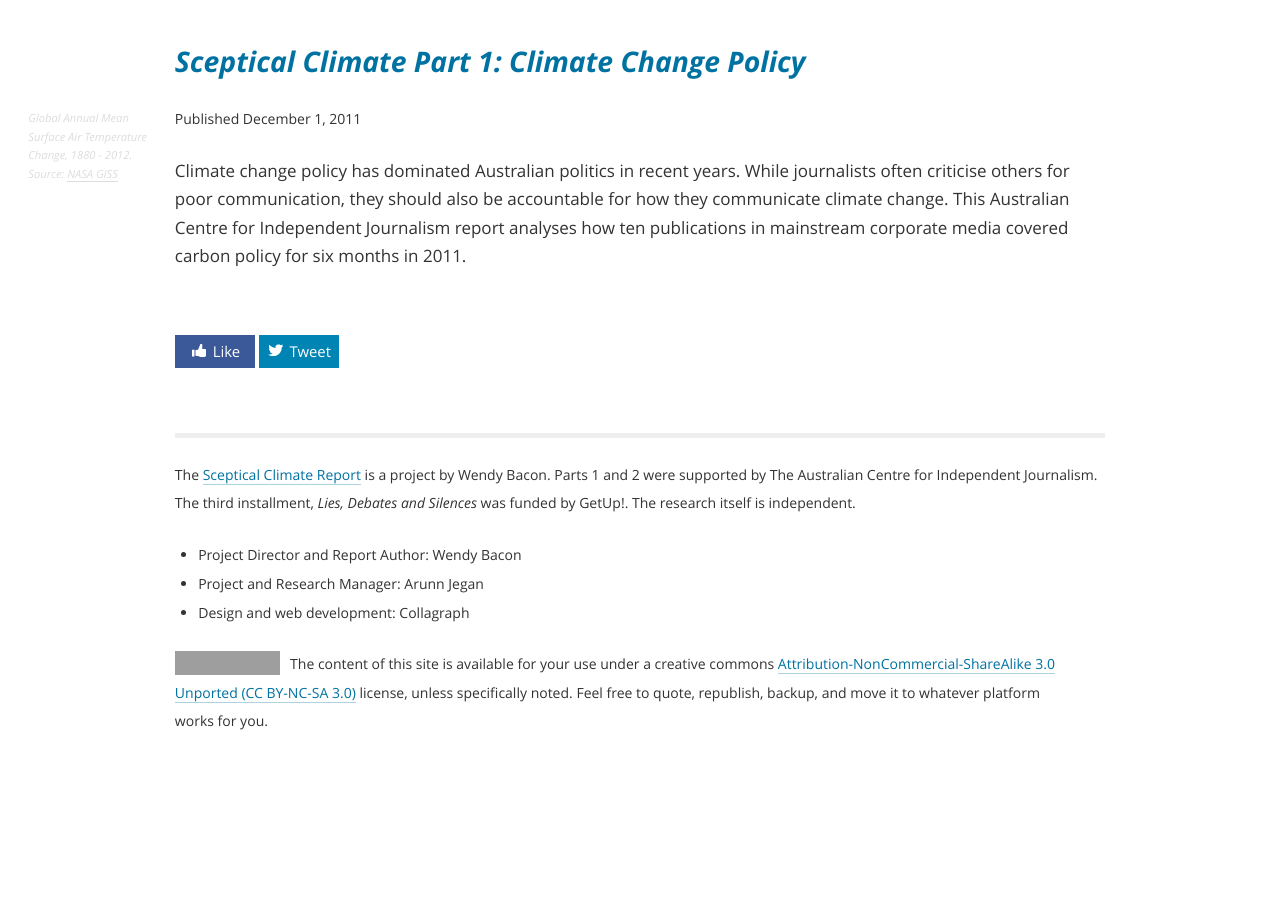
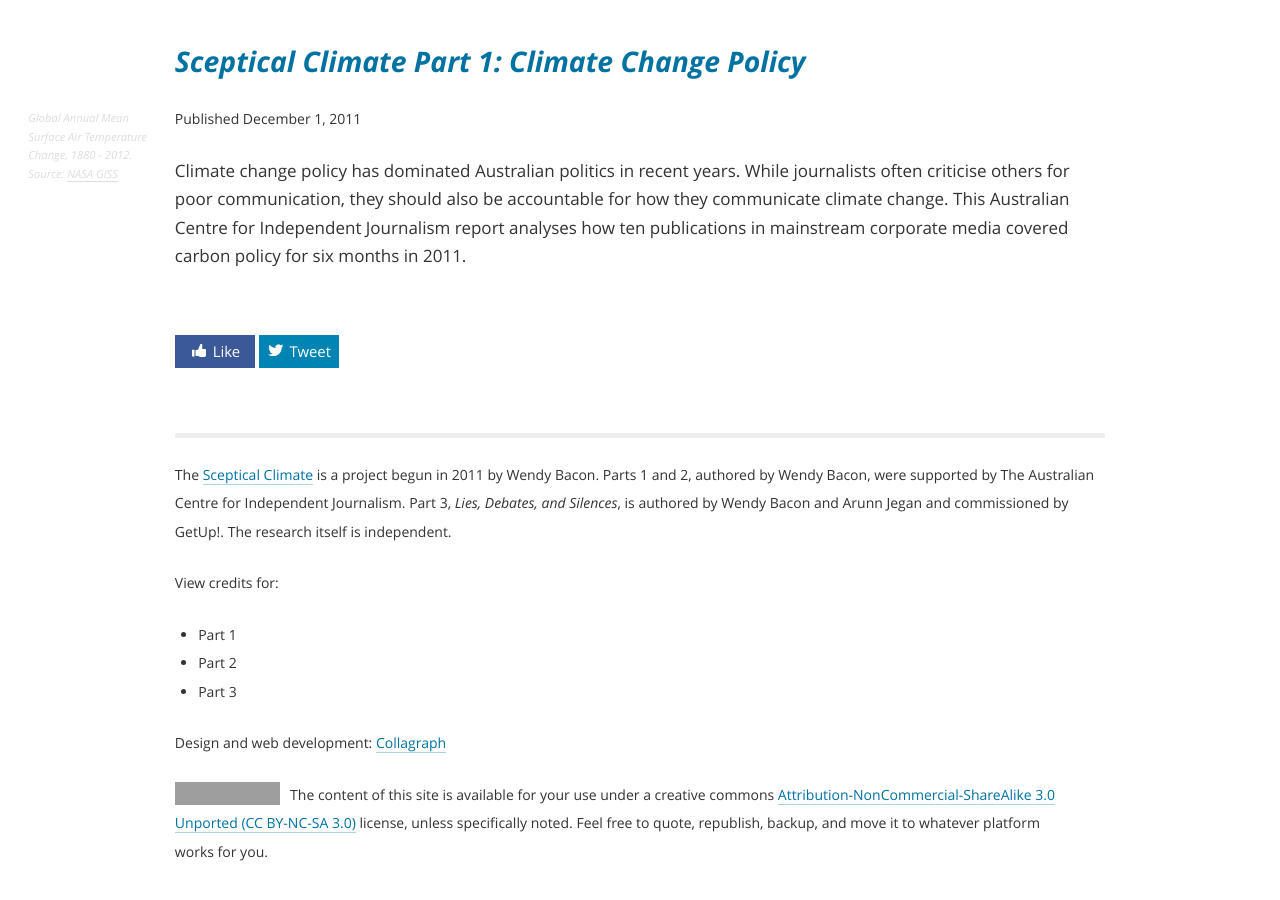
Before and after one commit to investigate/sceptical-climate, a Jekyll site: the page built from index.html, in a window 1280 px wide and 900 px high, scrolled down 688 px. Built offline with Jekyll 4.4.1, drawn with Linux system fonts in a browser that asks for light colours; nearby versions of some CDN libraries; Markdown is read by kramdown in place of the engine named in the settings; before the commit the page ends 1457 px from its top, so only the background shows below that; grey boxes are pictures that could not be loaded.

Commit message:
Updated footer and credits
Footer updated to clarify credits between Parts 1-3.

```diff
--- a/_includes/footer.html
+++ b/_includes/footer.html
@@ -4,16 +4,18 @@
     <article role="contentinfo" class="supporting">
         <section class="credits" id="credits">
             <p>
-              The <a href="{{ site.baseurl }}" title="Sceptical Climate, a report on the Australian media's coverage of climate change.">Sceptical Climate Report</a> is a project by Wendy Bacon. Parts 1 and 2 were supported by The Australian Centre for Independent Journalism. The third installment, <em>Lies, Debates and Silences</em> was funded by GetUp!. The research itself is independent.
+              The <a href="{{ site.baseurl }}" title="Sceptical Climate, a report on the Australian media's coverage of climate change.">Sceptical Climate</a> is a project begun in 2011 by Wendy Bacon. Parts 1 and 2, authored by Wendy Bacon, were supported by The Australian Centre for Independent Journalism. Part 3, <em>Lies, Debates, and Silences</em>, is authored by Wendy Bacon and Arunn Jegan and commissioned by GetUp!. The research itself is independent.
             </p>
             {% if include.report_number == "Part 1" %}
-                <p>This research project was conducted with support from the <a href="http://www.acfonline.org.au" title="The Australian Conservation Foundation website">Australian Conservation Foundation</a>.</p>
+                <p>Research for Part 1 was conducted with support from the <a href="http://www.acfonline.org.au" title="The Australian Conservation Foundation website">Australian Conservation Foundation</a>.</p>
             {% endif %}
+            <p>View credits for:</p>
             <ul>
-                <li>Project Director and Report Author: <a href="http://wendybacon.com" class="author" itemprop="author">Wendy Bacon</a></li>
-                <li>Project and Research Manager: Arunn&nbsp;Jegan</li>
-                <li>Design and web development: <a href="http://collagraph.com.au" title="Collagraph: clear design for the web." onClick="_gaq.push(['_trackEvent', 'Out Bound', 'out to Collagraph']);">Collagraph</a></li>
+                <li><a href="{{ site.baseurl }}/part-1/credits/">Part 1</a></li>
+                <li><a href="{{ site.baseurl }}/part-2/credits/">Part 2</a></li>
+                <li><a href="{{ site.baseurl }}/part-3/credits/">Part 3</a></li>
             </ul>
+            <p>Design and web development: <a href="http://collagraph.com.au" title="Collagraph: clear design for the web." onClick="_gaq.push(['_trackEvent', 'Out Bound', 'out to Collagraph']);">Collagraph</a></p>
         </section>
         <section>
             <a href="http://creativecommons.org/licenses/by-nc-sa/3.0/" rel="license" class="license-viz"><img src="https://i.creativecommons.org/l/by-nc-sa/3.0/88x31.png" alt="Creative Commons License"></a>
--- a/part-3/00-credits.html
+++ b/part-3/00-credits.html
@@ -9,7 +9,7 @@ published: true
 
 	<h2 id="about-the-authors">About the authors</h2>
 
-	<p>Wendy Bacon has been a journalist for fifty years. She has worked at Fairfax Media (now owned by Nine Entertainment Co), Channel 9, SBS, and has published in many independent publications. She was the Professor of Journalism at University of Technology Sydney (UTS) and a Director of the Australian Centre for Independent Journalism. Bacon pioneered the teaching of investigative journalism in Australia. She is on the Board of the Pacific Media Centre and Pacific Journalism Review. Bacon has been an environmental activist since the Green Bans days of the 1970s and is a lifelong opponent of political censorship. She was a Director of the Global Environmental Journalism Initiative, a consortium of eight Australian and European universities. She has published extensively on climate change media including two projects, “Sceptical Climate” Parts One and Two. She has a blog at wendybacon. com.</p>
+	<p><a href="http://wendybacon.com" class="author" itemprop="author">Wendy Bacon</a> has been a journalist for fifty years. She has worked at Fairfax Media (now owned by Nine Entertainment Co), Channel 9, SBS, and has published in many independent publications. She was the Professor of Journalism at University of Technology Sydney (UTS) and a Director of the Australian Centre for Independent Journalism. Bacon pioneered the teaching of investigative journalism in Australia. She is on the Board of the Pacific Media Centre and Pacific Journalism Review. Bacon has been an environmental activist since the Green Bans days of the 1970s and is a lifelong opponent of political censorship. She was a Director of the Global Environmental Journalism Initiative, a consortium of eight Australian and European universities. She has published extensively on climate change media including two projects, “Sceptical Climate” Parts One and Two. She has a blog at wendybacon. com.</p>
 
 	<p>Arunn Jegan recently worked with Médecins Sans Frontières (MSF) as a Country Director and Co-ordinator for Emergencies. He is also the Permanent Facilitator for the emergency public health course at Epicentre in Paris. Jegan has worked in Afghanistan, Yemen, Syria, Venezuela, Bangladesh, Iraq, Jordan, Lebanon, and Turkey in senior management positions for international NGOs. He specialises in social research, conflict/political analysis, complex project management, and humanitarian crisis coordination of public health emergencies. Jegan co-ordinated an environmental health intervention for MSF in Dhaka, Bangladesh in 2017 and managed the research and analysis of the 2011/2013 “Sceptical Climate” projects, parts One and Two.</p>
 
@@ -23,6 +23,6 @@ published: true
 
 	<p><strong>Coding and other research:</strong> Geoff Bartlett, Raul Vera, Janet Kossy, Walter Medenbach, Julie Pierce, Warren Yates, Raul Vera, Lynn Papadopoulos, Ian James, Kathleen Mackie, Anne Fedoson, Adam Burrell, Dr Coral Wynter, Gabi Duigu, Brian Osterio, Guy Tarento, Bonny Vogelzang, Shannon Slight &amp; Jacqui Sykes</p>
 
-	<p><strong>Web conversion:</strong> Hanifa Abdiraihan</p>
+	<p><strong>Content and design conversion for web:</strong> Hanifa Abdiraihan</p>
 
 	<p>This independent research was commissioned by GetUp members as an update to the previous research by the authors in 2011 &amp; 2013 on behalf of the Australian Centre For Independent Journalism at the University of Technology Sydney. The responsibility for the design and execution of the project remained solely with the authors. The authors would like to thank GetUp, especially Ed Miller, Anusha Muller and Alix Foster Vander Elst for their collaboration, support, and the development of the initial scope of the research.</p>
```
